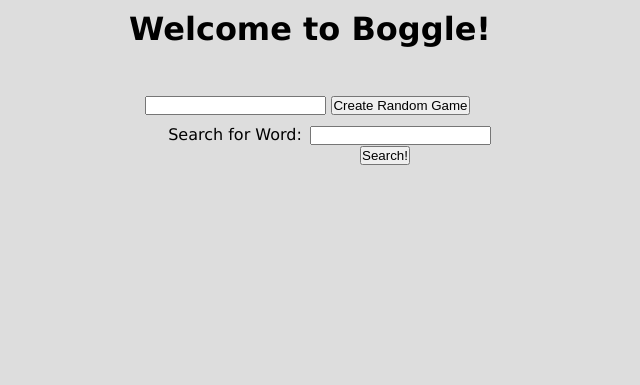
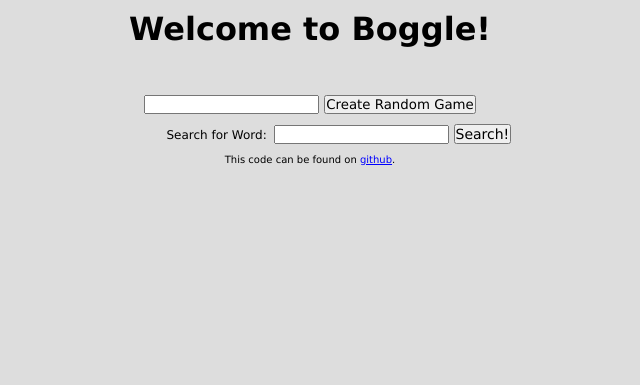
Before and after one commit to irjudson/boggle, a Python web app: template templates/index.html in a window 1280 px wide. Shown: the top 385 px of the page, without its empty margins (330-970 px from the left). Run offline with Jinja, Linux system fonts and the light colour scheme; the template is opened without the code that fills it, so the values that code supplies are empty; some libraries are stand-ins or nearby versions.

Commit message:
Fixed UX stuff.

```diff
--- a/app.yaml
+++ b/app.yaml
@@ -1,7 +1,7 @@
 application: irj-boggle
 version: 1
 runtime: python27
-api_version: all-js
+api_version: 1
 threadsafe: true
 
 libraries:
--- a/static/stylesheets/style.css
+++ b/static/stylesheets/style.css
@@ -1,6 +1,7 @@
 * {
 	margin: 0;
 	padding: 0;
+	font-family: Verdana, Geneva, sans-serif;
 }
 
 body {
@@ -91,6 +92,7 @@ input {
 #footer {
 	height: 100px;
 	margin-top: 10px;
+	font-size: x-small;
 	/*background: #BFF08E;*/
 }
 
@@ -124,28 +126,52 @@ input {
 }
 
 #gamedatadiv {
+	font-size: 12px;
 	padding: 10px;
 	display: table;
 }
 #gamedatatextdiv {
+	padding-right: 5px;
 	display: table-cell;
 	width: 127px;
 }
 
-#wordtextdiv {
-	font-size: medium;
+#gamedatabuttondiv {
 	display: table-cell;
-	width: 150px;
+	width: 125px;
 }
 
 #worddiv {
 	display: table;
 }
 
-#gamedatabuttondiv {
-	width: 150px;
+#wordtextdiv {
+	font-size: 12px;
+	display: table-cell;
+	width: 102px;
+	text-align: left;
+	padding-right: 5px;
 }
 
+#wordtextentrydiv {
+	display: table-cell;
+	width: 125px;
+	padding-right: 5px;
+}
+
+
+#submit {
+	-webkit-appearance: push-button;
+	-webkit-border-image: none;
+	-webkit-box-align: center;
+	-webkit-rtl-ordering: logical;
+	-webkit-user-select: text;
+	font-size: 14px;
+	position: absolute;
+	bottom: 0;
+	display: table-cell;
+	float: right;
+}
 .answer {
 	color: #FF0000;
 }
--- a/templates/index.html
+++ b/templates/index.html
@@ -34,7 +34,7 @@
 							<div id="wordtextdiv">
 								Search for Word:
 							</div>
-							<div id="gamedatabuttondiv">
+							<div id="wordtextentrydiv">
 								<input data-dojo-type="dijit/form/ValidationTextBox" data-dojo-props="intermediateChanges:true, uppercase:true"
 								id="word" value="" maxlength="16" name="word">
 							</div>
@@ -46,7 +46,7 @@
 				</div>
 			</div>
 		</div>
-		<div id="footer" align="center"></div>
+		<div id="footer" align="center">This code can be found on <a href="https://github.com/irjudson/boggle">github</a>.</div>
 	</div>
 </body>
 </html>
```
